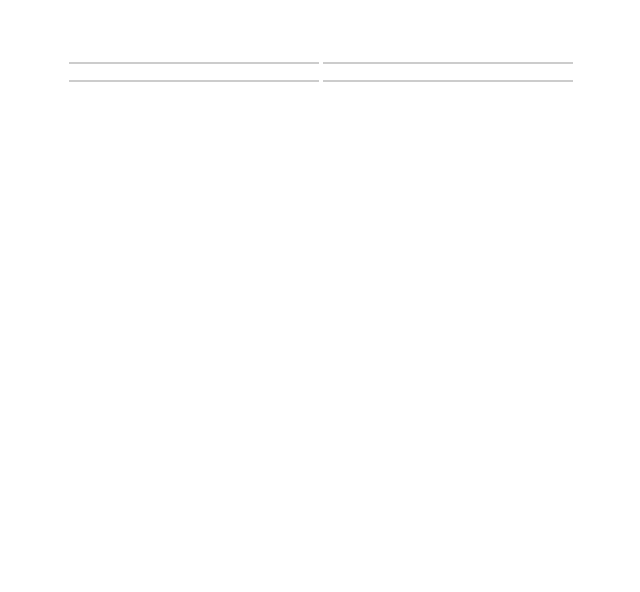
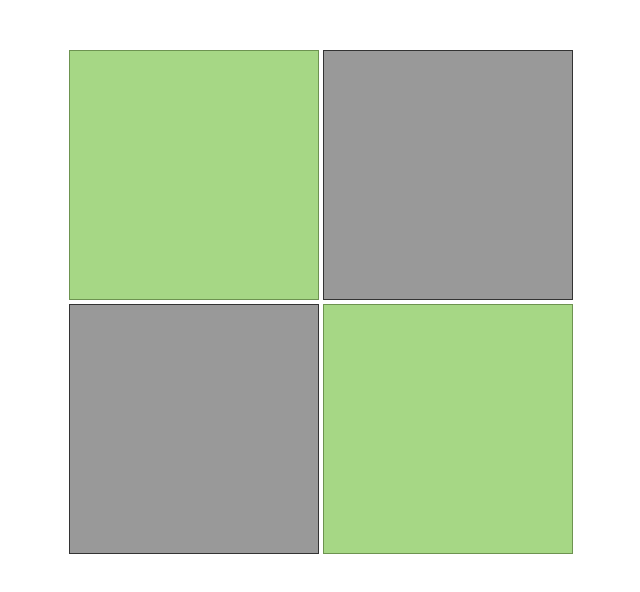
Before and after one commit to elevalgue/vanilla-web-components, a plain HTML site: page 04-styling-web-component/00-introduction-css-custom-properties/index.html in a window 1280 px wide. Shown: the whole page, without its empty margins (319-959 px from the left). Drawn offline with Linux system fonts and the light colour scheme.

Commit message:
Add some CSS custom properties

```diff
--- a/04-styling-web-component/00-introduction-css-custom-properties/index.html
+++ b/04-styling-web-component/00-introduction-css-custom-properties/index.html
@@ -12,6 +12,11 @@
     body {
       padding: 0;
       margin: 0;
+      /* 2. Let's write some CSS custom properties */
+      /* We can use CSS custom properties ti pierce the Shadow DOM, which is exactly that we'll be doing with our components  */
+      --primary--color: #a6d785;
+      --secondary-color: #999;
+      --border-color: #6d9350;
     }
 
     .container {
@@ -21,10 +26,22 @@
 
     .box {
       width: 250px;
-      height: 250;
+      height: 250px;
       border: solid 1px #ccc;
       box-sizing: border-box;
       display: inline-block;
+    }
+
+    .one,
+    .four {
+      background-color: var(--primary--color);
+      border-color: var(--border-color);
+    }
+
+    .two,
+    .three {
+      background-color: var(--secondary-color);
+      border-color: #333;
     }
   </style>
 
```
